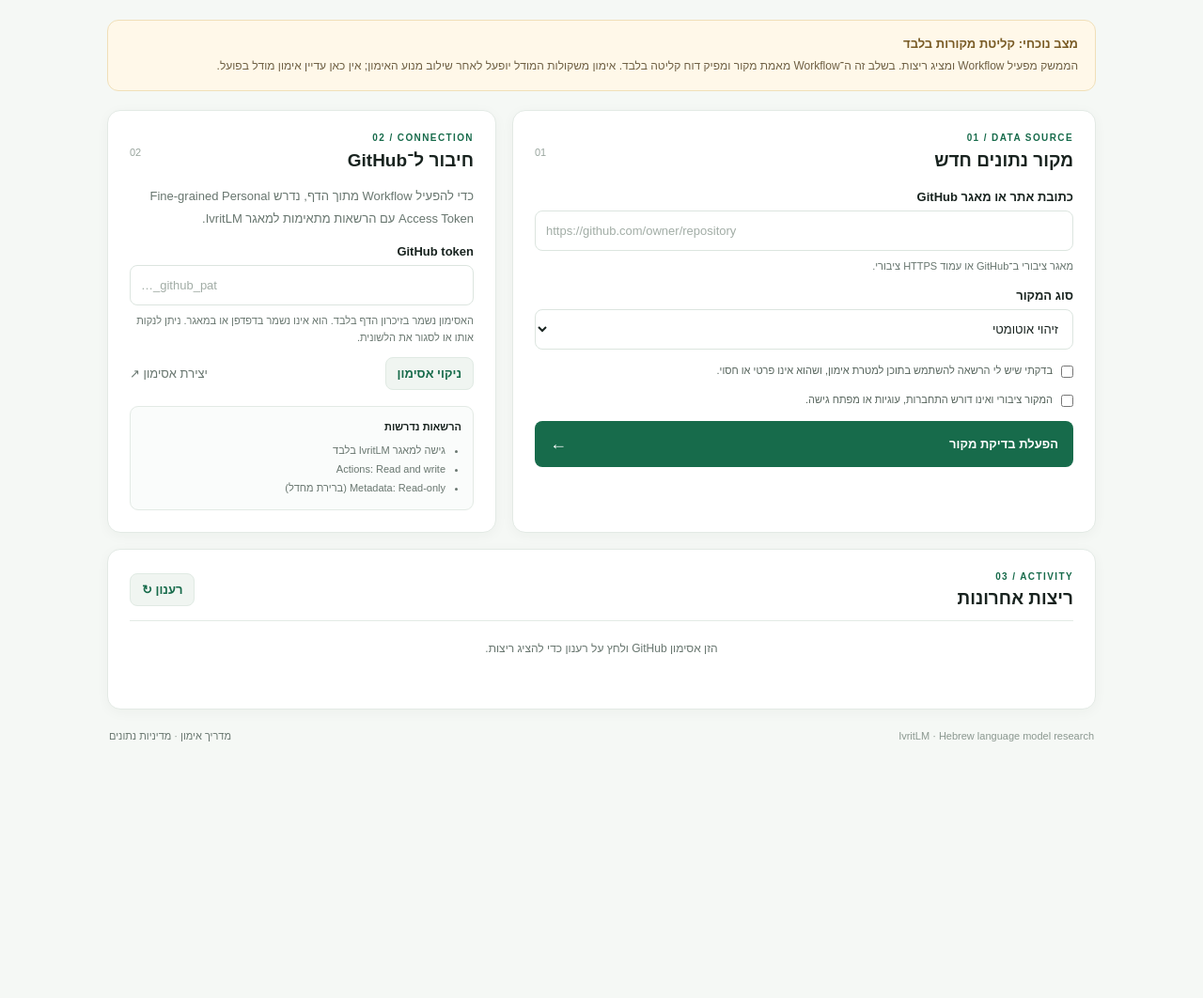
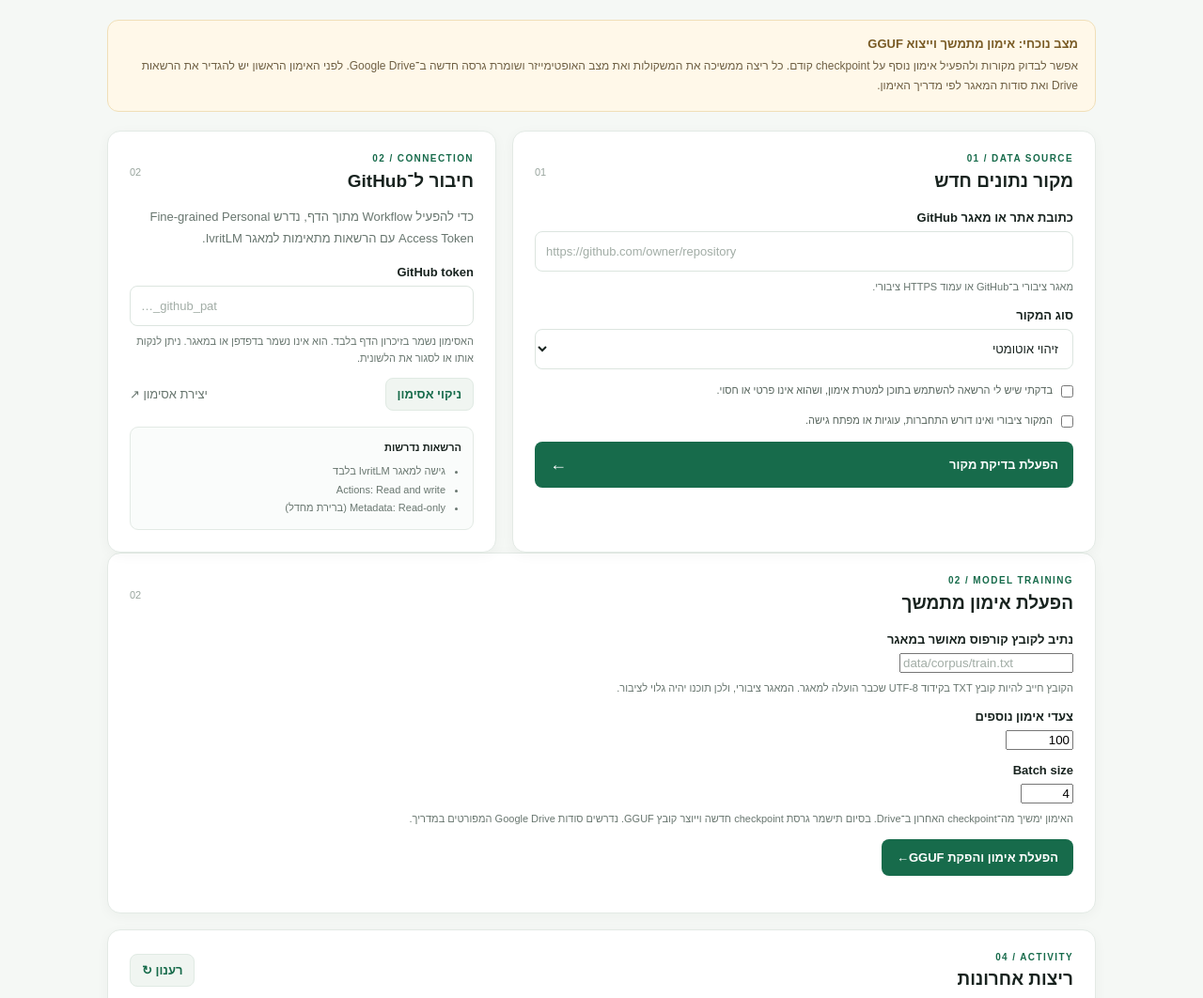
Before and after one commit to avtsye/IvritLM, a plain HTML site: page site/index.html in a window 1280 px wide. Shown: the part 205-1267 px from the top of the page at 94% size. Before the commit the page ends 1019 px from the top, so only its background shows below. Drawn offline with Linux system fonts and the light colour scheme.

Commit message:
Add incremental training controls to the Hebrew dashboard

```diff
--- a/site/index.html
+++ b/site/index.html
@@ -4,7 +4,7 @@
 <header class="top"><a class="brand" href="./"><b>א</b><span><strong>IvritLM</strong><small>Hebrew Language Model</small></span></a><nav><a class="active" href="./">ניהול אימונים</a><a href="https://github.com/avtsye/IvritLM" target="_blank" rel="noreferrer">המאגר ↗</a><a href="https://github.com/avtsye/IvritLM/actions" target="_blank" rel="noreferrer">ריצות Actions ↗</a></nav></header>
 <main class="wrap">
 <section class="intro"><div><p class="eyebrow">TRAINING CONTROL CENTER</p><h1>ניהול אימונים</h1><p>קליטת מקורות נתונים והפעלת תהליכים מבוקרים באמצעות GitHub Actions.</p></div><span class="pill">● סביבת פיתוח</span></section>
-<section class="notice"><b>מצב נוכחי: קליטת מקורות בלבד</b><p>הממשק מפעיל Workflow ומציג ריצות. בשלב זה ה־Workflow מאמת מקור ומפיק דוח קליטה בלבד. אימון משקולות המודל יופעל לאחר שילוב מנוע האימון; אין כאן עדיין אימון מודל בפועל.</p></section>
+<section class="notice"><b>מצב נוכחי: אימון מתמשך וייצוא GGUF</b><p>אפשר לבדוק מקורות ולהפעיל אימון נוסף על checkpoint קודם. כל ריצה ממשיכה את המשקולות ואת מצב האופטימייזר ושומרת גרסה חדשה ב־Google Drive. לפני האימון הראשון יש להגדיר את הרשאות Drive ואת סודות המאגר לפי מדריך האימון.</p></section>
 <div class="grid">
 <section class="panel"><div class="head"><div><p class="eyebrow">01 / DATA SOURCE</p><h2>מקור נתונים חדש</h2></div><small>01</small></div>
 <form id="train-form"><label for="source-url">כתובת אתר או מאגר GitHub</label><input id="source-url" type="url" placeholder="https://github.com/owner/repository" required><p class="hint">מאגר ציבורי ב־GitHub או עמוד HTTPS ציבורי.</p>
@@ -18,6 +18,11 @@
 <p class="hint">האסימון נשמר בזיכרון הדף בלבד. הוא אינו נשמר בדפדפן או במאגר. ניתן לנקות אותו או לסגור את הלשונית.</p>
 <div class="token-actions"><button type="button" id="clear-token" class="secondary">ניקוי אסימון</button><a href="https://github.com/settings/personal-access-tokens/new" target="_blank" rel="noreferrer">יצירת אסימון ↗</a></div>
 <div class="permissions"><b>הרשאות נדרשות</b><ul><li>גישה למאגר IvritLM בלבד</li><li>Actions: Read and write</li><li>Metadata: Read-only (ברירת מחדל)</li></ul></div></aside></div>
-<section class="panel runs"><div class="head"><div><p class="eyebrow">03 / ACTIVITY</p><h2>ריצות אחרונות</h2></div><button id="refresh-runs" class="secondary" type="button">רענון ↻</button></div><div id="runs"><p class="empty">הזן אסימון GitHub ולחץ על רענון כדי להציג ריצות.</p></div></section>
+<section class="panel pretrain"><div class="head"><div><p class="eyebrow">02 / MODEL TRAINING</p><h2>הפעלת אימון מתמשך</h2></div><small>02</small></div>
+<form id="pretrain-form"><label for="corpus-path">נתיב לקובץ קורפוס מאושר במאגר</label><input id="corpus-path" type="text" placeholder="data/corpus/train.txt" required><p class="hint">הקובץ חייב להיות קובץ TXT בקידוד UTF-8 שכבר הועלה למאגר. המאגר ציבורי, ולכן תוכנו יהיה גלוי לציבור.</p>
+<div class="training-fields"><div><label for="training-steps">צעדי אימון נוספים</label><input id="training-steps" type="number" min="1" max="1000" value="100" required></div><div><label for="batch-size">Batch size</label><input id="batch-size" type="number" min="1" max="16" value="4" required></div></div>
+<p class="hint">האימון ימשיך מה־checkpoint האחרון ב־Drive. בסיום תישמר גרסת checkpoint חדשה וייוצר קובץ GGUF. נדרשים סודות Google Drive המפורטים במדריך.</p>
+<button id="pretrain-btn" type="submit"><span>הפעלת אימון והפקת GGUF</span><b>←</b></button><p id="pretrain-message" role="status"></p></form></section>
+<section class="panel runs"><div class="head"><div><p class="eyebrow">04 / ACTIVITY</p><h2>ריצות אחרונות</h2></div><button id="refresh-runs" class="secondary" type="button">רענון ↻</button></div><div id="runs"><p class="empty">הזן אסימון GitHub ולחץ על רענון כדי להציג ריצות.</p></div></section>
 <footer><span>IvritLM · Hebrew language model research</span><span><a href="https://github.com/avtsye/IvritLM/blob/main/docs/TRAINING.md">מדריך אימון</a> · <a href="https://github.com/avtsye/IvritLM/blob/main/docs/DATA_POLICY.md">מדיניות נתונים</a></span></footer>
 </main><script src="./app.js" defer></script></body></html>
```
